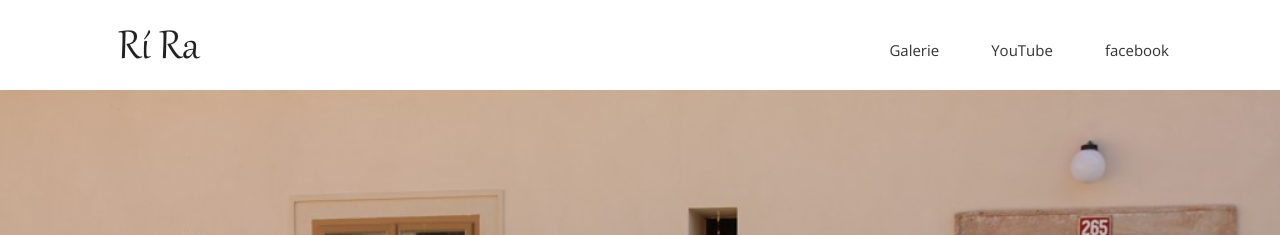
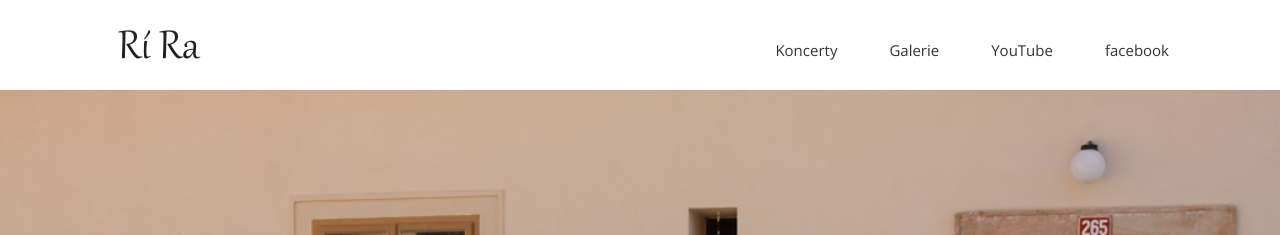
Before and after one commit to davrys/rira-web-jekyll, a Jekyll site: the page built from sites/index.html, in a window 1280 px wide and 900 px high. Shown: the top 235 px of the window. Built offline with Jekyll 4.4.1, drawn with Linux system fonts in a browser that asks for light colours; nearby versions of some CDN libraries; some web fonts are replaced.

Commit message:
+ Link to events in navigation

```diff
--- a/_includes/navigation.html
+++ b/_includes/navigation.html
@@ -21,6 +21,7 @@
             <!-- Collect the nav links, forms, and other content for toggling -->
             <div class="collapse navbar-collapse" id="bs-example-navbar-collapse-1">
               <ul class="nav navbar-nav navbar-right">
+                <li><a href="#events">Koncerty</a></li>
                 <li><a href="{{ site.baseurl }}/gallery/">Galerie</a></li>
                 <li><a href="https://www.youtube.com/user/RiRaCZ">YouTube</a></li>
                 <li><a href="https://www.facebook.com/riraband/">facebook</a></li>
```
